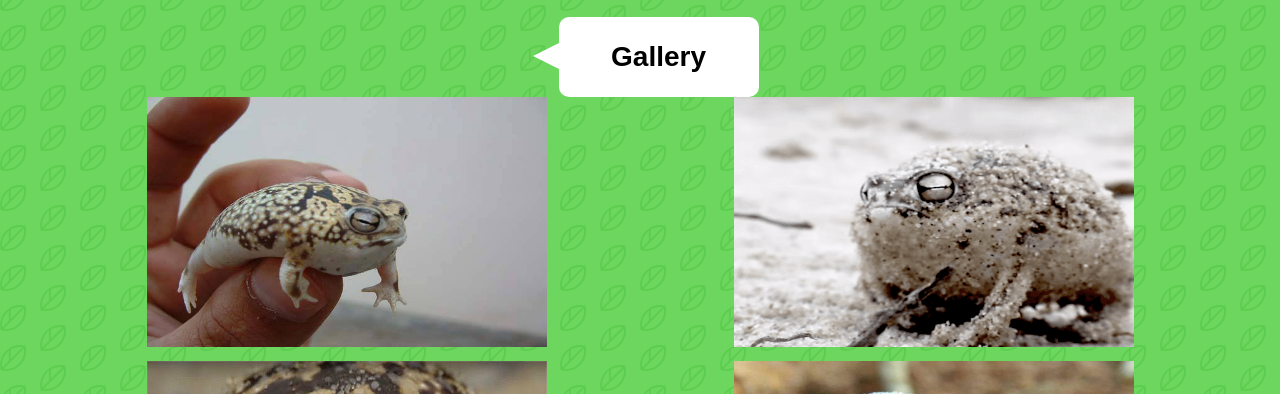
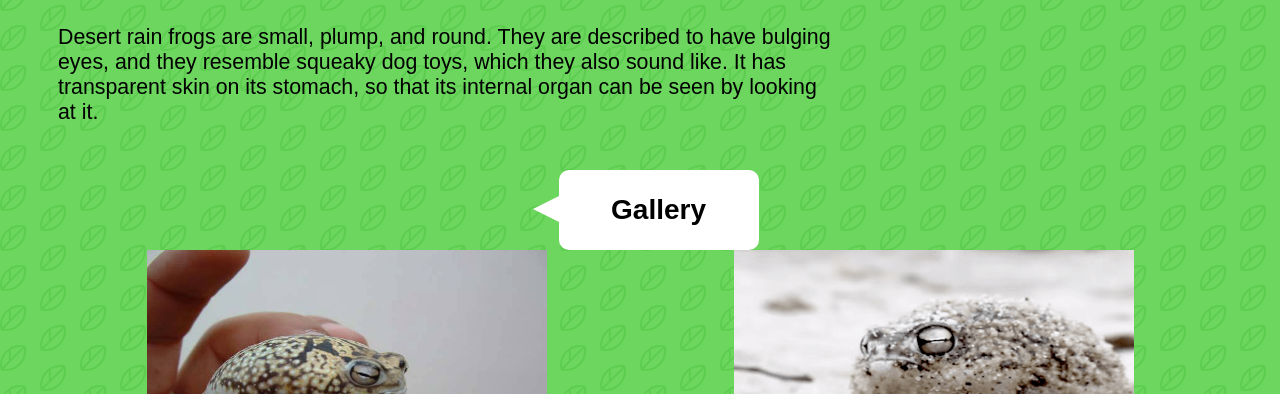
Before and after one commit to charliekoepke/ATLS4519, a plain HTML site: page assignment2/index.html in a window 1280 px wide. Shown: the part 795-1189 px from the top of the page. Drawn offline with Linux system fonts and the light colour scheme; a web font is replaced by a local one.

Commit message:
adding more info

```diff
--- a/assignment2/index.html
+++ b/assignment2/index.html
@@ -44,6 +44,13 @@
                 </div>
                 <div class="rightShort">
                     <iframe src="https://www.youtube.com/watch?v=HBxn56l9WcU&ab_channel=BBC" alt="A linked YouTube video of the desert rain frog squeaking"></iframe>
+                </div>
+                <div class="leftLong">
+                    <p>
+                        Desert rain frogs are small, plump, and round. They are described to have bulging eyes,
+                        and they resemble squeaky dog toys, which they also sound like. It has transparent skin on its
+                        stomach, so that its internal organ can be seen by looking at it.
+                    </p>
                 </div>
             </div>
         </section>
```
